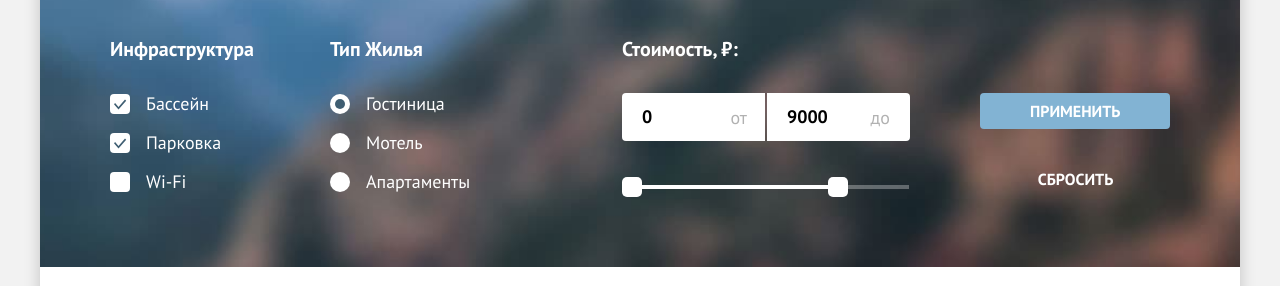
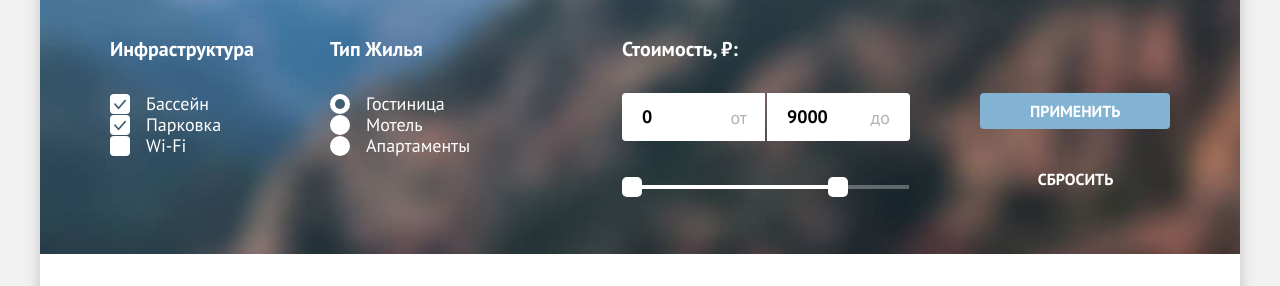
Before and after one commit to htmlacademy-htmlcss/2193725-sedona-38, a plain HTML site: page catalog.html in a window 1280 px wide. Shown: the part 210-496 px from the top of the page. Drawn offline with Linux system fonts and the light colour scheme.

Commit message:
исправил критерии CSS-02. Глобальный селектор

```diff
--- a/styles/styles.css
+++ b/styles/styles.css
@@ -15,8 +15,8 @@
 }
 
 *,
-::after,
-::before {
+*::after,
+*::before {
   box-sizing: border-box;
 }
 
@@ -786,8 +786,8 @@ body {
   padding: 0;
 }
 
-.catalog-filter-item:not(last-child) {
-  padding-bottom: 18px;
+.catalog-filter-item:last-child {
+  padding-bottom: 0;
 }
 
 .control-label {
```
